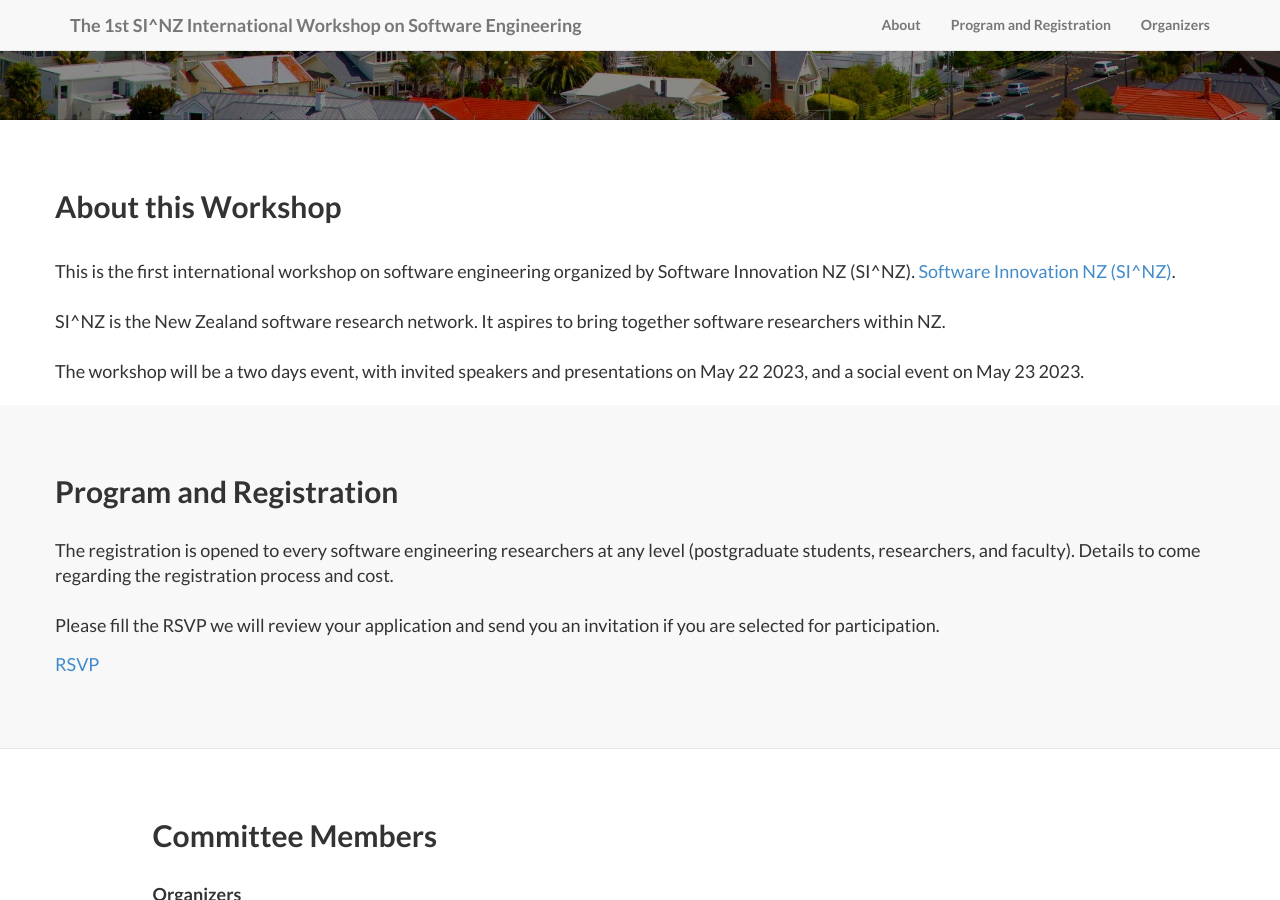
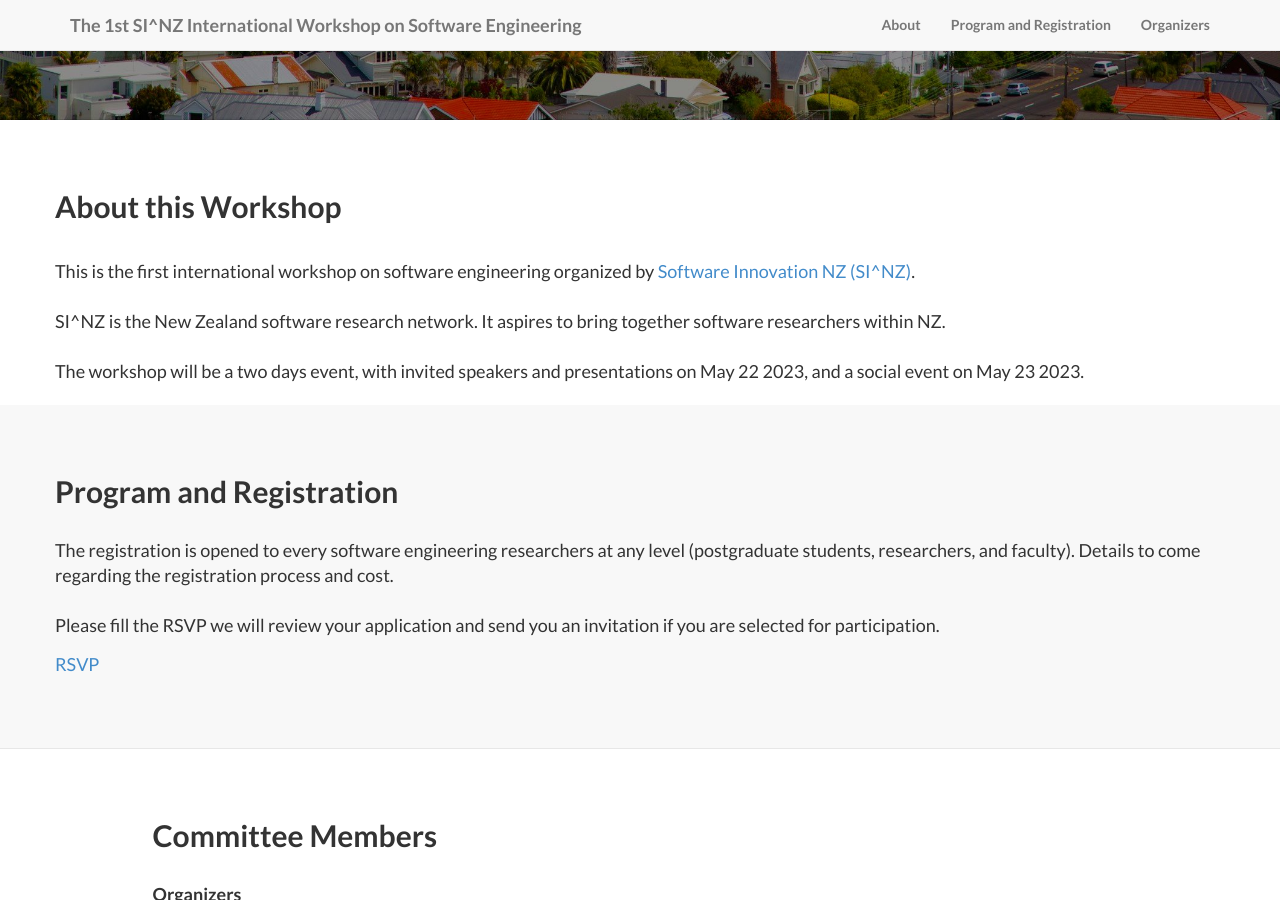
Before and after one commit to SI-NZ-workshop-2024/SI-NZ-workshop-2024, a Jekyll site: the page built from index.html, in a window 1280 px wide and 900 px high, scrolled down 750 px. Built offline with Jekyll 4.4.1, drawn with Linux system fonts in a browser that asks for light colours.

Commit message:
Update about.html

```diff
--- a/_includes/about.html
+++ b/_includes/about.html
@@ -5,7 +5,7 @@
               <br/><br/>
               <h2>About this Workshop</h2>
               <br/>
-                This is the first international workshop on software engineering organized by Software Innovation NZ (SI^NZ).
+                This is the first international workshop on software engineering organized by
                 <a href="https://softwareinnovation.nz/">Software Innovation NZ (SI^NZ)</a>.
                 <br>
                 <br>
```
